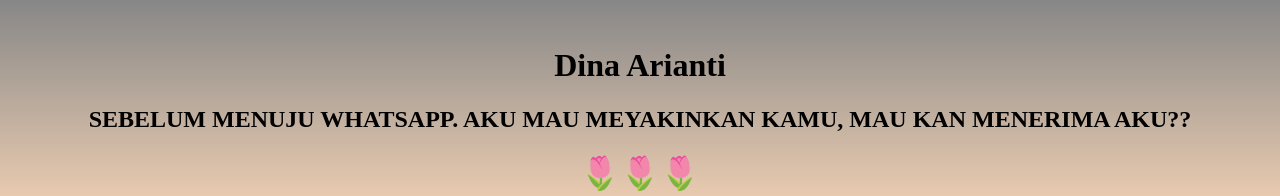
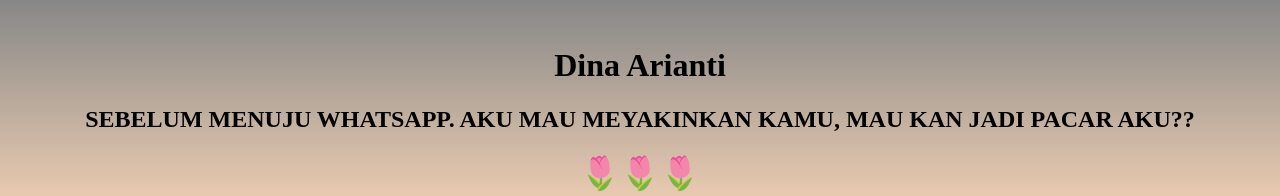
Before and after one commit to rian23-TNI/JujurbyRian, a plain HTML site: page index.html in a window 1280 px wide. Shown: the top 196 px of the page. Drawn offline with Linux system fonts and the light colour scheme.

Commit message:
Update index.html

```diff
--- a/index.html
+++ b/index.html
@@ -15,7 +15,7 @@
       </audio>
     <img src="" alt="" style="height: 280px" />
     <h1>Dina Arianti</h1>
-    <h2>SEBELUM MENUJU WHATSAPP. AKU MAU MEYAKINKAN KAMU, MAU KAN MENERIMA AKU??</H2>
+    <h2>SEBELUM MENUJU WHATSAPP. AKU MAU MEYAKINKAN KAMU, MAU KAN JADI PACAR AKU??</H2>
         <h1>🌷🌷🌷</h1>
     <div>
       <button onclick="mau()" style="font-weight: bold;">MAU</button>
```
